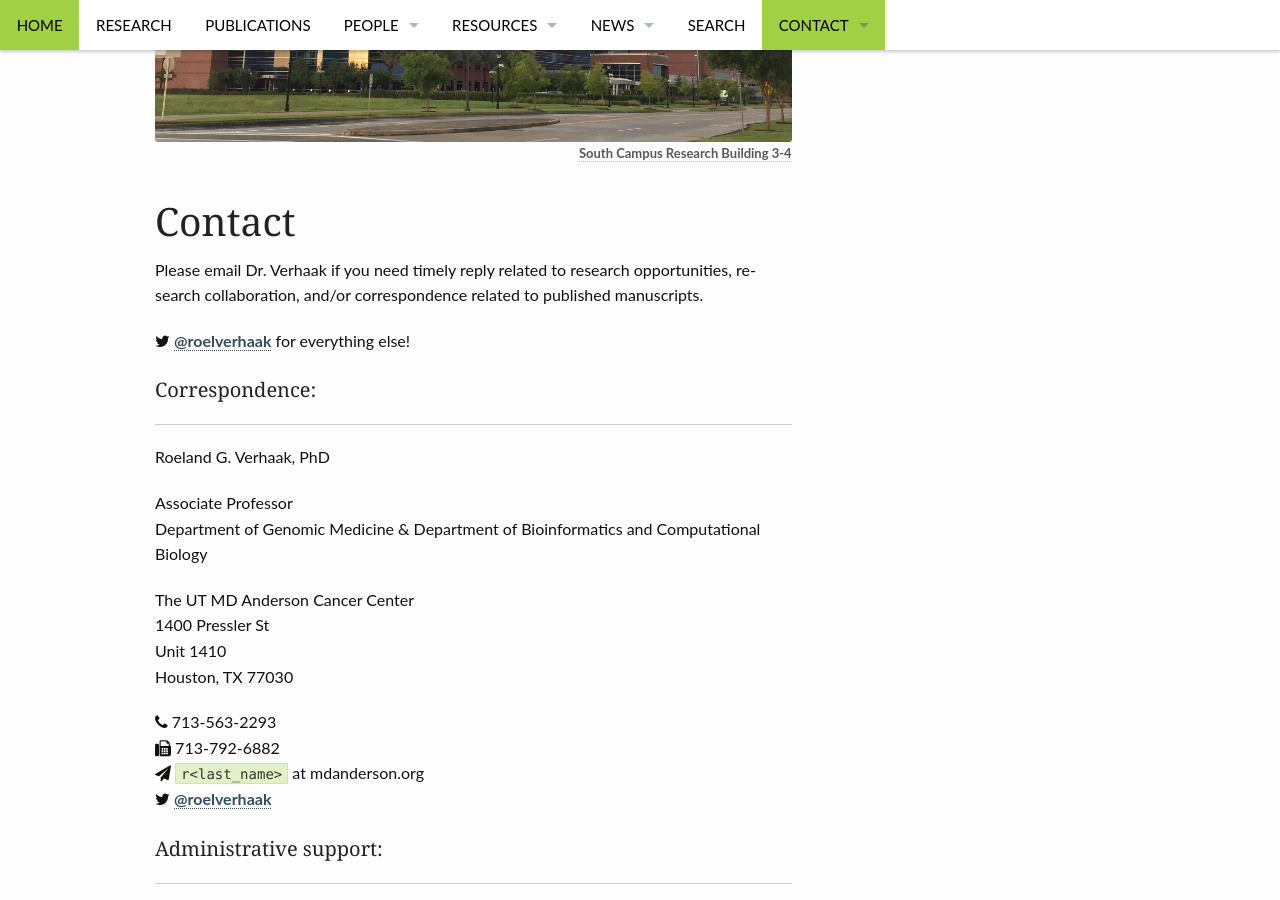
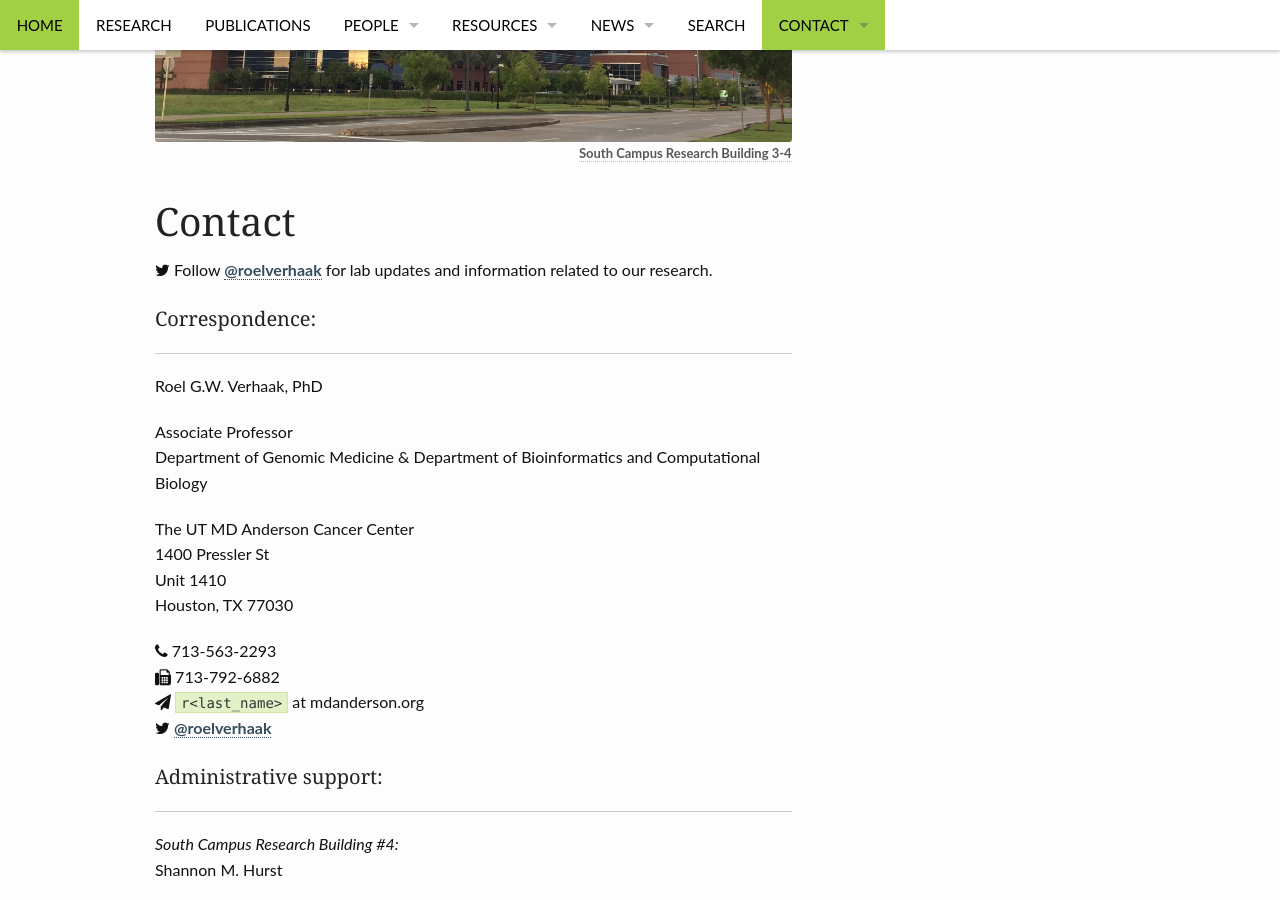
Before and after one commit to crazyhottommy/verhaaklab.github.io, a Jekyll site: the page built from pages/contact.md, in a window 1280 px wide and 900 px high, scrolled down 359 px. Built offline with Jekyll 4.4.1, drawn with Linux system fonts in a browser that asks for light colours; nearby versions of some CDN libraries; comment, search, counter and statistics services are not loaded.

Commit message:
Update contact.md

```diff
--- a/pages/contact.md
+++ b/pages/contact.md
@@ -18,13 +18,13 @@ image:
     caption: "South Campus Research Building 3-4"
     caption_url: "https://goo.gl/maps/AI1Lb"
 ---
-Please email Dr. Verhaak if you need timely reply related to research opportunities, research collaboration, and/or correspondence related to published manuscripts.
 
-<i class="fa fa-twitter"></i> <a href="https://twitter.com/roelverhaak" title="Follow me @roelverhaak" alt="Follow me @roelverhaak">@roelverhaak</a> for everything else!
+
+<i class="fa fa-twitter"></i> Follow <a href="https://twitter.com/roelverhaak" title="Follow me @roelverhaak" alt="Follow me @roelverhaak">@roelverhaak</a> for lab updates and information related to our research.
 
 #### Correspondence:
 <hr>
-Roeland G. Verhaak, PhD
+Roel G.W. Verhaak, PhD
 
 Associate Professor
 Department of Genomic Medicine &  Department of Bioinformatics and Computational Biology
```
